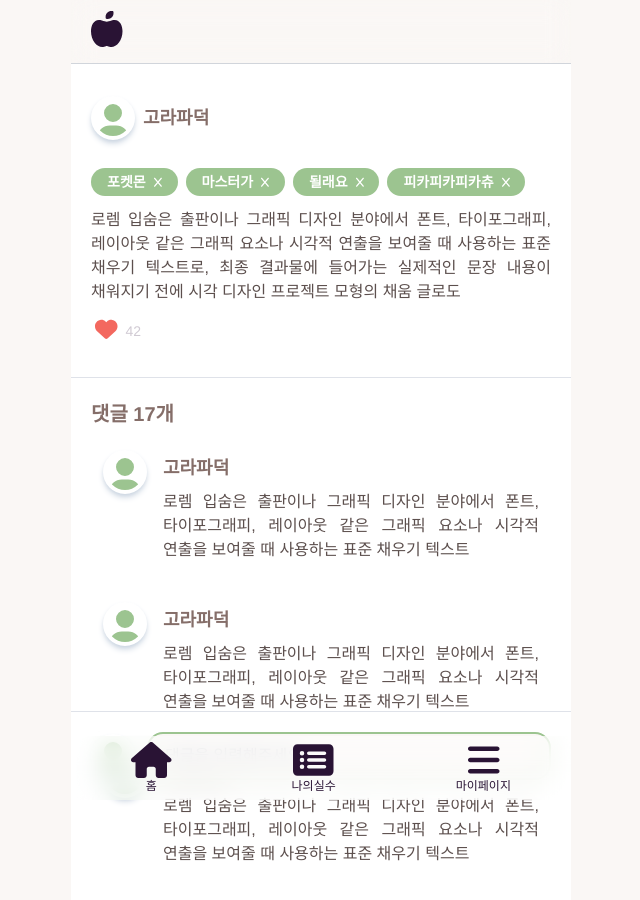
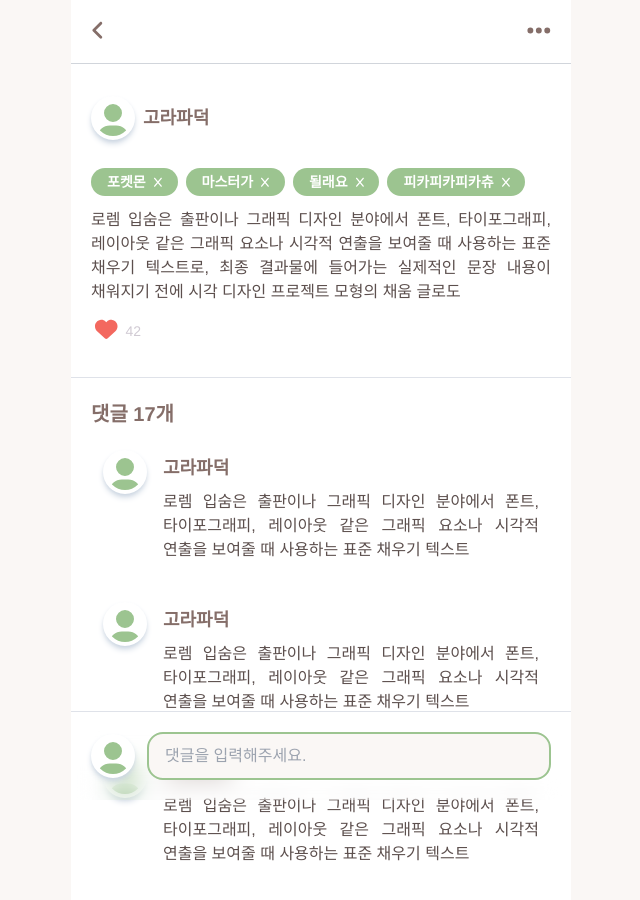
Before and after one commit to coding-union-kr/siltarae-fe, a Next.js app: page /detailedMistakeFeed in a window 1280 px wide. Shown: the top 900 px of the page, without its empty margins (319-959 px from the left). Built offline with nearby package versions, Linux system fonts and the light colour scheme.

Commit message:
feat: useRouter를 이용해 페이지별 레이아웃 변경

```diff
--- a/components/Layout.tsx
+++ b/components/Layout.tsx
@@ -1,17 +1,20 @@
 import React from "react";
+import { useRouter } from "next/router";
 import Header from "./Header";
 import NavBar from "./NavBar";
+import PostHeader from "./PostHeader";
 
 function Layout(props: { children: React.ReactNode }) {
   const { children } = props;
+  const router = useRouter();
+
   return (
     <div id="container" className="h-auto flex justify-center">
-      <Header />
-      {/* 헤더, 네비게이션 제외하고 보이는 부분 - 마진 위아래 추가 */}
+      {router.pathname === "/detailedMistakeFeed" ? <PostHeader /> : <Header />}
       <div className="my-16 w-[500px] max-w-[500px] bg-[#FDF8F3]">
         {children}
       </div>
-      <NavBar />
+      {router.pathname === "/detailedMistakeFeed" ? null : <NavBar />}
     </div>
   );
 }
```
